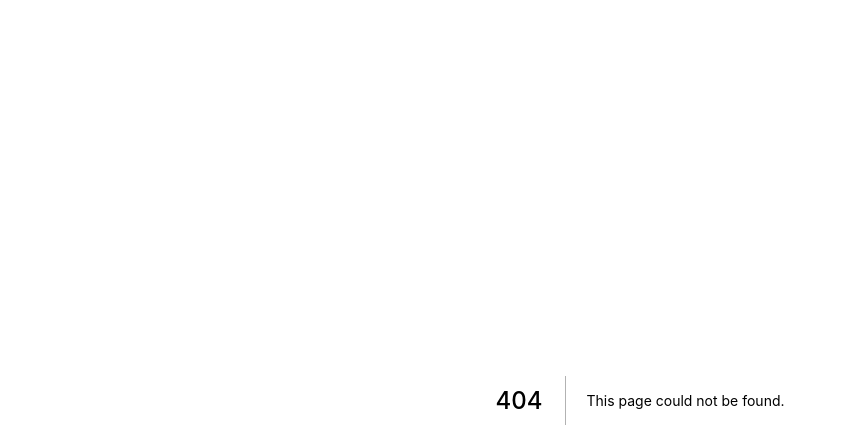
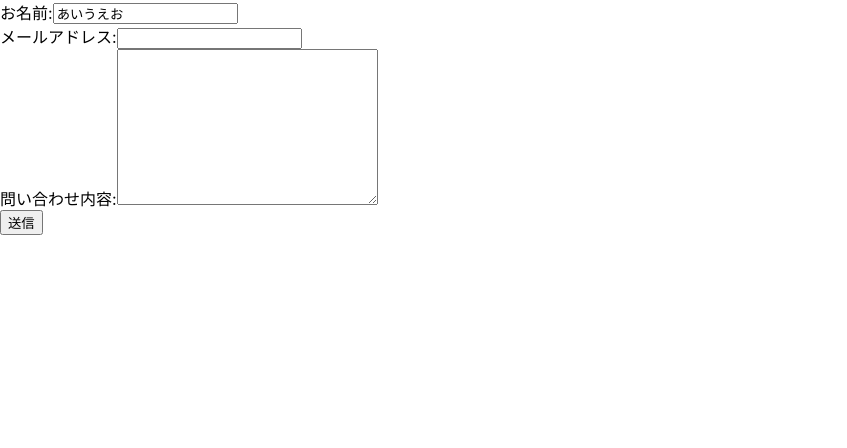
Before and after one commit to Masato0405/next-practice, a Next.js app: page /contact in a window 1280 px wide. Before the commit this address had no page. Shown: the top 448 px of the page, without its empty margins (0-847 px from the left). Built offline with nearby package versions, Linux system fonts and the light colour scheme.

Commit message:
create form

```diff
--- /dev/null
+++ b/pages/contact.tsx
@@ -0,0 +1,34 @@
+import type { NextPage } from "next";
+import { useState } from "react";
+
+const Contact: NextPage = () => {
+  const [name, setName] = useState("あいうえお");
+  const [mail, setMail] = useState("");
+  const [content, setContent] = useState("");
+
+  return (
+    <form>
+      <div>
+        <label htmlFor="">
+          お名前:
+          <input type="text" value={name} />
+        </label>
+      </div>
+      <div>
+        <label htmlFor="">
+          メールアドレス:
+          <input type="text" />
+        </label>
+      </div>
+      <div>
+        <label htmlFor="">
+          問い合わせ内容:
+          <textarea name="" id="" cols={30} rows={10}></textarea>
+        </label>
+      </div>
+      <button type="button">送信</button>
+    </form>
+  );
+};
+
+export default Contact;
```
